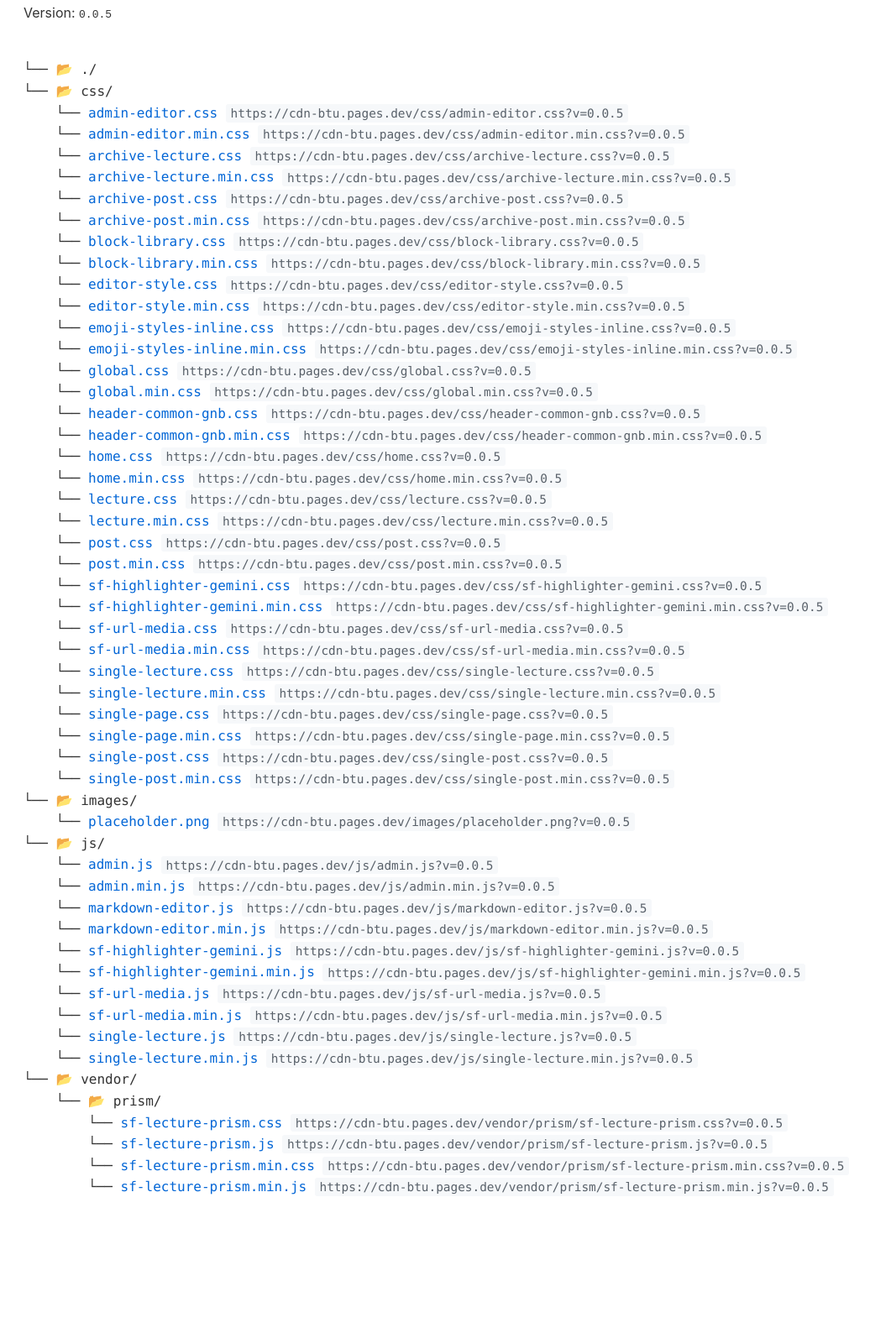
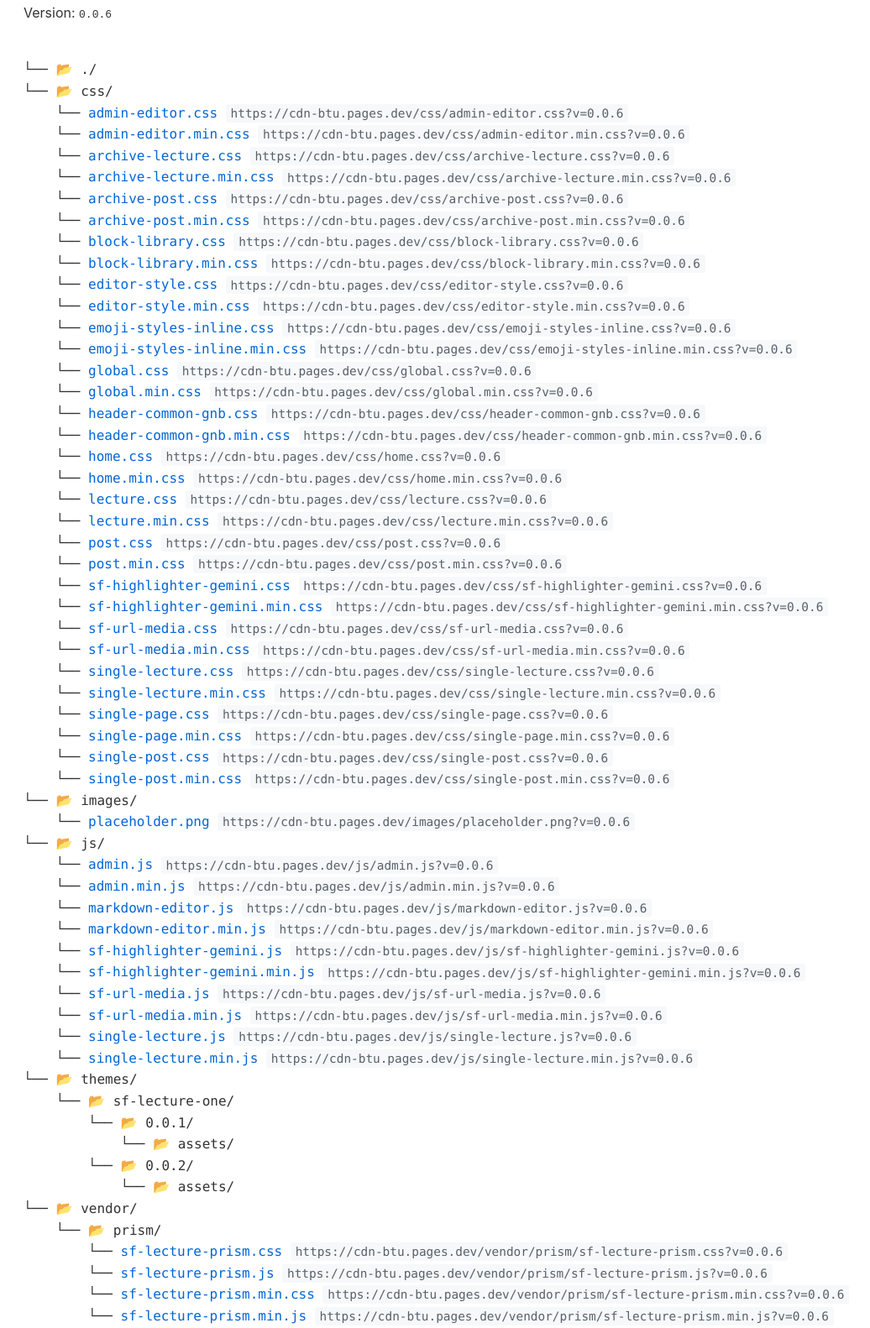
Before and after one commit to sfadani6/cdn, a plain HTML site: page index.html in a window 1280 px wide. Shown: the part 131-1713 px from the top of the page at 84% size, without its empty margins (12-1048 px from the left). Before the commit the page ends 1624 px from the top, so only its background shows below. Drawn offline with Linux system fonts and the light colour scheme.

Commit message:
sf-lecture-one 업데이트 (2025-09-21 11:38:08)

```diff
--- a/index.html
+++ b/index.html
@@ -3,7 +3,7 @@
 <head>
     <meta charset="UTF-8">
     <meta name="viewport" content="width=device-width, initial-scale=1.0">
-    <title>CDN File Index (v0.0.5)</title>
+    <title>CDN File Index (v0.0.6)</title>
     <style>
         body { font-family: Menlo, Monaco, Consolas, "Courier New", monospace; line-height: 1.6; padding: 2em; color: #333; }
         h1, p { font-family: -apple-system, BlinkMacSystemFont, "Segoe UI", Roboto, Helvetica, Arial, sans-serif; }
@@ -15,61 +15,67 @@
 </head>
 <body>
     <h1>CDN File Index</h1>
-    <p>Version: <code>0.0.5</code></p>
+    <p>Version: <code>0.0.6</code></p>
     <div class="tree">
 └── 📂 ./
 └── 📂 css/
-    └── <a href="https://cdn-btu.pages.dev/css/admin-editor.css?v=0.0.5" target="_blank">admin-editor.css</a> <span class="url">https://cdn-btu.pages.dev/css/admin-editor.css?v=0.0.5</span>
-    └── <a href="https://cdn-btu.pages.dev/css/admin-editor.min.css?v=0.0.5" target="_blank">admin-editor.min.css</a> <span class="url">https://cdn-btu.pages.dev/css/admin-editor.min.css?v=0.0.5</span>
-    └── <a href="https://cdn-btu.pages.dev/css/archive-lecture.css?v=0.0.5" target="_blank">archive-lecture.css</a> <span class="url">https://cdn-btu.pages.dev/css/archive-lecture.css?v=0.0.5</span>
-    └── <a href="https://cdn-btu.pages.dev/css/archive-lecture.min.css?v=0.0.5" target="_blank">archive-lecture.min.css</a> <span class="url">https://cdn-btu.pages.dev/css/archive-lecture.min.css?v=0.0.5</span>
-    └── <a href="https://cdn-btu.pages.dev/css/archive-post.css?v=0.0.5" target="_blank">archive-post.css</a> <span class="url">https://cdn-btu.pages.dev/css/archive-post.css?v=0.0.5</span>
-    └── <a href="https://cdn-btu.pages.dev/css/archive-post.min.css?v=0.0.5" target="_blank">archive-post.min.css</a> <span class="url">https://cdn-btu.pages.dev/css/archive-post.min.css?v=0.0.5</span>
-    └── <a href="https://cdn-btu.pages.dev/css/block-library.css?v=0.0.5" target="_blank">block-library.css</a> <span class="url">https://cdn-btu.pages.dev/css/block-library.css?v=0.0.5</span>
-    └── <a href="https://cdn-btu.pages.dev/css/block-library.min.css?v=0.0.5" target="_blank">block-library.min.css</a> <span class="url">https://cdn-btu.pages.dev/css/block-library.min.css?v=0.0.5</span>
-    └── <a href="https://cdn-btu.pages.dev/css/editor-style.css?v=0.0.5" target="_blank">editor-style.css</a> <span class="url">https://cdn-btu.pages.dev/css/editor-style.css?v=0.0.5</span>
-    └── <a href="https://cdn-btu.pages.dev/css/editor-style.min.css?v=0.0.5" target="_blank">editor-style.min.css</a> <span class="url">https://cdn-btu.pages.dev/css/editor-style.min.css?v=0.0.5</span>
-    └── <a href="https://cdn-btu.pages.dev/css/emoji-styles-inline.css?v=0.0.5" target="_blank">emoji-styles-inline.css</a> <span class="url">https://cdn-btu.pages.dev/css/emoji-styles-inline.css?v=0.0.5</span>
-    └── <a href="https://cdn-btu.pages.dev/css/emoji-styles-inline.min.css?v=0.0.5" target="_blank">emoji-styles-inline.min.css</a> <span class="url">https://cdn-btu.pages.dev/css/emoji-styles-inline.min.css?v=0.0.5</span>
-    └── <a href="https://cdn-btu.pages.dev/css/global.css?v=0.0.5" target="_blank">global.css</a> <span class="url">https://cdn-btu.pages.dev/css/global.css?v=0.0.5</span>
-    └── <a href="https://cdn-btu.pages.dev/css/global.min.css?v=0.0.5" target="_blank">global.min.css</a> <span class="url">https://cdn-btu.pages.dev/css/global.min.css?v=0.0.5</span>
-    └── <a href="https://cdn-btu.pages.dev/css/header-common-gnb.css?v=0.0.5" target="_blank">header-common-gnb.css</a> <span class="url">https://cdn-btu.pages.dev/css/header-common-gnb.css?v=0.0.5</span>
-    └── <a href="https://cdn-btu.pages.dev/css/header-common-gnb.min.css?v=0.0.5" target="_blank">header-common-gnb.min.css</a> <span class="url">https://cdn-btu.pages.dev/css/header-common-gnb.min.css?v=0.0.5</span>
-    └── <a href="https://cdn-btu.pages.dev/css/home.css?v=0.0.5" target="_blank">home.css</a> <span class="url">https://cdn-btu.pages.dev/css/home.css?v=0.0.5</span>
-    └── <a href="https://cdn-btu.pages.dev/css/home.min.css?v=0.0.5" target="_blank">home.min.css</a> <span class="url">https://cdn-btu.pages.dev/css/home.min.css?v=0.0.5</span>
-    └── <a href="https://cdn-btu.pages.dev/css/lecture.css?v=0.0.5" target="_blank">lecture.css</a> <span class="url">https://cdn-btu.pages.dev/css/lecture.css?v=0.0.5</span>
-    └── <a href="https://cdn-btu.pages.dev/css/lecture.min.css?v=0.0.5" target="_blank">lecture.min.css</a> <span class="url">https://cdn-btu.pages.dev/css/lecture.min.css?v=0.0.5</span>
-    └── <a href="https://cdn-btu.pages.dev/css/post.css?v=0.0.5" target="_blank">post.css</a> <span class="url">https://cdn-btu.pages.dev/css/post.css?v=0.0.5</span>
-    └── <a href="https://cdn-btu.pages.dev/css/post.min.css?v=0.0.5" target="_blank">post.min.css</a> <span class="url">https://cdn-btu.pages.dev/css/post.min.css?v=0.0.5</span>
-    └── <a href="https://cdn-btu.pages.dev/css/sf-highlighter-gemini.css?v=0.0.5" target="_blank">sf-highlighter-gemini.css</a> <span class="url">https://cdn-btu.pages.dev/css/sf-highlighter-gemini.css?v=0.0.5</span>
-    └── <a href="https://cdn-btu.pages.dev/css/sf-highlighter-gemini.min.css?v=0.0.5" target="_blank">sf-highlighter-gemini.min.css</a> <span class="url">https://cdn-btu.pages.dev/css/sf-highlighter-gemini.min.css?v=0.0.5</span>
-    └── <a href="https://cdn-btu.pages.dev/css/sf-url-media.css?v=0.0.5" target="_blank">sf-url-media.css</a> <span class="url">https://cdn-btu.pages.dev/css/sf-url-media.css?v=0.0.5</span>
-    └── <a href="https://cdn-btu.pages.dev/css/sf-url-media.min.css?v=0.0.5" target="_blank">sf-url-media.min.css</a> <span class="url">https://cdn-btu.pages.dev/css/sf-url-media.min.css?v=0.0.5</span>
-    └── <a href="https://cdn-btu.pages.dev/css/single-lecture.css?v=0.0.5" target="_blank">single-lecture.css</a> <span class="url">https://cdn-btu.pages.dev/css/single-lecture.css?v=0.0.5</span>
-    └── <a href="https://cdn-btu.pages.dev/css/single-lecture.min.css?v=0.0.5" target="_blank">single-lecture.min.css</a> <span class="url">https://cdn-btu.pages.dev/css/single-lecture.min.css?v=0.0.5</span>
-    └── <a href="https://cdn-btu.pages.dev/css/single-page.css?v=0.0.5" target="_blank">single-page.css</a> <span class="url">https://cdn-btu.pages.dev/css/single-page.css?v=0.0.5</span>
-    └── <a href="https://cdn-btu.pages.dev/css/single-page.min.css?v=0.0.5" target="_blank">single-page.min.css</a> <span class="url">https://cdn-btu.pages.dev/css/single-page.min.css?v=0.0.5</span>
-    └── <a href="https://cdn-btu.pages.dev/css/single-post.css?v=0.0.5" target="_blank">single-post.css</a> <span class="url">https://cdn-btu.pages.dev/css/single-post.css?v=0.0.5</span>
-    └── <a href="https://cdn-btu.pages.dev/css/single-post.min.css?v=0.0.5" target="_blank">single-post.min.css</a> <span class="url">https://cdn-btu.pages.dev/css/single-post.min.css?v=0.0.5</span>
+    └── <a href="https://cdn-btu.pages.dev/css/admin-editor.css?v=0.0.6" target="_blank">admin-editor.css</a> <span class="url">https://cdn-btu.pages.dev/css/admin-editor.css?v=0.0.6</span>
+    └── <a href="https://cdn-btu.pages.dev/css/admin-editor.min.css?v=0.0.6" target="_blank">admin-editor.min.css</a> <span class="url">https://cdn-btu.pages.dev/css/admin-editor.min.css?v=0.0.6</span>
+    └── <a href="https://cdn-btu.pages.dev/css/archive-lecture.css?v=0.0.6" target="_blank">archive-lecture.css</a> <span class="url">https://cdn-btu.pages.dev/css/archive-lecture.css?v=0.0.6</span>
+    └── <a href="https://cdn-btu.pages.dev/css/archive-lecture.min.css?v=0.0.6" target="_blank">archive-lecture.min.css</a> <span class="url">https://cdn-btu.pages.dev/css/archive-lecture.min.css?v=0.0.6</span>
+    └── <a href="https://cdn-btu.pages.dev/css/archive-post.css?v=0.0.6" target="_blank">archive-post.css</a> <span class="url">https://cdn-btu.pages.dev/css/archive-post.css?v=0.0.6</span>
+    └── <a href="https://cdn-btu.pages.dev/css/archive-post.min.css?v=0.0.6" target="_blank">archive-post.min.css</a> <span class="url">https://cdn-btu.pages.dev/css/archive-post.min.css?v=0.0.6</span>
+    └── <a href="https://cdn-btu.pages.dev/css/block-library.css?v=0.0.6" target="_blank">block-library.css</a> <span class="url">https://cdn-btu.pages.dev/css/block-library.css?v=0.0.6</span>
+    └── <a href="https://cdn-btu.pages.dev/css/block-library.min.css?v=0.0.6" target="_blank">block-library.min.css</a> <span class="url">https://cdn-btu.pages.dev/css/block-library.min.css?v=0.0.6</span>
+    └── <a href="https://cdn-btu.pages.dev/css/editor-style.css?v=0.0.6" target="_blank">editor-style.css</a> <span class="url">https://cdn-btu.pages.dev/css/editor-style.css?v=0.0.6</span>
+    └── <a href="https://cdn-btu.pages.dev/css/editor-style.min.css?v=0.0.6" target="_blank">editor-style.min.css</a> <span class="url">https://cdn-btu.pages.dev/css/editor-style.min.css?v=0.0.6</span>
+    └── <a href="https://cdn-btu.pages.dev/css/emoji-styles-inline.css?v=0.0.6" target="_blank">emoji-styles-inline.css</a> <span class="url">https://cdn-btu.pages.dev/css/emoji-styles-inline.css?v=0.0.6</span>
+    └── <a href="https://cdn-btu.pages.dev/css/emoji-styles-inline.min.css?v=0.0.6" target="_blank">emoji-styles-inline.min.css</a> <span class="url">https://cdn-btu.pages.dev/css/emoji-styles-inline.min.css?v=0.0.6</span>
+    └── <a href="https://cdn-btu.pages.dev/css/global.css?v=0.0.6" target="_blank">global.css</a> <span class="url">https://cdn-btu.pages.dev/css/global.css?v=0.0.6</span>
+    └── <a href="https://cdn-btu.pages.dev/css/global.min.css?v=0.0.6" target="_blank">global.min.css</a> <span class="url">https://cdn-btu.pages.dev/css/global.min.css?v=0.0.6</span>
+    └── <a href="https://cdn-btu.pages.dev/css/header-common-gnb.css?v=0.0.6" target="_blank">header-common-gnb.css</a> <span class="url">https://cdn-btu.pages.dev/css/header-common-gnb.css?v=0.0.6</span>
+    └── <a href="https://cdn-btu.pages.dev/css/header-common-gnb.min.css?v=0.0.6" target="_blank">header-common-gnb.min.css</a> <span class="url">https://cdn-btu.pages.dev/css/header-common-gnb.min.css?v=0.0.6</span>
+    └── <a href="https://cdn-btu.pages.dev/css/home.css?v=0.0.6" target="_blank">home.css</a> <span class="url">https://cdn-btu.pages.dev/css/home.css?v=0.0.6</span>
+    └── <a href="https://cdn-btu.pages.dev/css/home.min.css?v=0.0.6" target="_blank">home.min.css</a> <span class="url">https://cdn-btu.pages.dev/css/home.min.css?v=0.0.6</span>
+    └── <a href="https://cdn-btu.pages.dev/css/lecture.css?v=0.0.6" target="_blank">lecture.css</a> <span class="url">https://cdn-btu.pages.dev/css/lecture.css?v=0.0.6</span>
+    └── <a href="https://cdn-btu.pages.dev/css/lecture.min.css?v=0.0.6" target="_blank">lecture.min.css</a> <span class="url">https://cdn-btu.pages.dev/css/lecture.min.css?v=0.0.6</span>
+    └── <a href="https://cdn-btu.pages.dev/css/post.css?v=0.0.6" target="_blank">post.css</a> <span class="url">https://cdn-btu.pages.dev/css/post.css?v=0.0.6</span>
+    └── <a href="https://cdn-btu.pages.dev/css/post.min.css?v=0.0.6" target="_blank">post.min.css</a> <span class="url">https://cdn-btu.pages.dev/css/post.min.css?v=0.0.6</span>
+    └── <a href="https://cdn-btu.pages.dev/css/sf-highlighter-gemini.css?v=0.0.6" target="_blank">sf-highlighter-gemini.css</a> <span class="url">https://cdn-btu.pages.dev/css/sf-highlighter-gemini.css?v=0.0.6</span>
+    └── <a href="https://cdn-btu.pages.dev/css/sf-highlighter-gemini.min.css?v=0.0.6" target="_blank">sf-highlighter-gemini.min.css</a> <span class="url">https://cdn-btu.pages.dev/css/sf-highlighter-gemini.min.css?v=0.0.6</span>
+    └── <a href="https://cdn-btu.pages.dev/css/sf-url-media.css?v=0.0.6" target="_blank">sf-url-media.css</a> <span class="url">https://cdn-btu.pages.dev/css/sf-url-media.css?v=0.0.6</span>
+    └── <a href="https://cdn-btu.pages.dev/css/sf-url-media.min.css?v=0.0.6" target="_blank">sf-url-media.min.css</a> <span class="url">https://cdn-btu.pages.dev/css/sf-url-media.min.css?v=0.0.6</span>
+    └── <a href="https://cdn-btu.pages.dev/css/single-lecture.css?v=0.0.6" target="_blank">single-lecture.css</a> <span class="url">https://cdn-btu.pages.dev/css/single-lecture.css?v=0.0.6</span>
+    └── <a href="https://cdn-btu.pages.dev/css/single-lecture.min.css?v=0.0.6" target="_blank">single-lecture.min.css</a> <span class="url">https://cdn-btu.pages.dev/css/single-lecture.min.css?v=0.0.6</span>
+    └── <a href="https://cdn-btu.pages.dev/css/single-page.css?v=0.0.6" target="_blank">single-page.css</a> <span class="url">https://cdn-btu.pages.dev/css/single-page.css?v=0.0.6</span>
+    └── <a href="https://cdn-btu.pages.dev/css/single-page.min.css?v=0.0.6" target="_blank">single-page.min.css</a> <span class="url">https://cdn-btu.pages.dev/css/single-page.min.css?v=0.0.6</span>
+    └── <a href="https://cdn-btu.pages.dev/css/single-post.css?v=0.0.6" target="_blank">single-post.css</a> <span class="url">https://cdn-btu.pages.dev/css/single-post.css?v=0.0.6</span>
+    └── <a href="https://cdn-btu.pages.dev/css/single-post.min.css?v=0.0.6" target="_blank">single-post.min.css</a> <span class="url">https://cdn-btu.pages.dev/css/single-post.min.css?v=0.0.6</span>
 └── 📂 images/
-    └── <a href="https://cdn-btu.pages.dev/images/placeholder.png?v=0.0.5" target="_blank">placeholder.png</a> <span class="url">https://cdn-btu.pages.dev/images/placeholder.png?v=0.0.5</span>
+    └── <a href="https://cdn-btu.pages.dev/images/placeholder.png?v=0.0.6" target="_blank">placeholder.png</a> <span class="url">https://cdn-btu.pages.dev/images/placeholder.png?v=0.0.6</span>
 └── 📂 js/
-    └── <a href="https://cdn-btu.pages.dev/js/admin.js?v=0.0.5" target="_blank">admin.js</a> <span class="url">https://cdn-btu.pages.dev/js/admin.js?v=0.0.5</span>
-    └── <a href="https://cdn-btu.pages.dev/js/admin.min.js?v=0.0.5" target="_blank">admin.min.js</a> <span class="url">https://cdn-btu.pages.dev/js/admin.min.js?v=0.0.5</span>
-    └── <a href="https://cdn-btu.pages.dev/js/markdown-editor.js?v=0.0.5" target="_blank">markdown-editor.js</a> <span class="url">https://cdn-btu.pages.dev/js/markdown-editor.js?v=0.0.5</span>
-    └── <a href="https://cdn-btu.pages.dev/js/markdown-editor.min.js?v=0.0.5" target="_blank">markdown-editor.min.js</a> <span class="url">https://cdn-btu.pages.dev/js/markdown-editor.min.js?v=0.0.5</span>
-    └── <a href="https://cdn-btu.pages.dev/js/sf-highlighter-gemini.js?v=0.0.5" target="_blank">sf-highlighter-gemini.js</a> <span class="url">https://cdn-btu.pages.dev/js/sf-highlighter-gemini.js?v=0.0.5</span>
-    └── <a href="https://cdn-btu.pages.dev/js/sf-highlighter-gemini.min.js?v=0.0.5" target="_blank">sf-highlighter-gemini.min.js</a> <span class="url">https://cdn-btu.pages.dev/js/sf-highlighter-gemini.min.js?v=0.0.5</span>
-    └── <a href="https://cdn-btu.pages.dev/js/sf-url-media.js?v=0.0.5" target="_blank">sf-url-media.js</a> <span class="url">https://cdn-btu.pages.dev/js/sf-url-media.js?v=0.0.5</span>
-    └── <a href="https://cdn-btu.pages.dev/js/sf-url-media.min.js?v=0.0.5" target="_blank">sf-url-media.min.js</a> <span class="url">https://cdn-btu.pages.dev/js/sf-url-media.min.js?v=0.0.5</span>
-    └── <a href="https://cdn-btu.pages.dev/js/single-lecture.js?v=0.0.5" target="_blank">single-lecture.js</a> <span class="url">https://cdn-btu.pages.dev/js/single-lecture.js?v=0.0.5</span>
-    └── <a href="https://cdn-btu.pages.dev/js/single-lecture.min.js?v=0.0.5" target="_blank">single-lecture.min.js</a> <span class="url">https://cdn-btu.pages.dev/js/single-lecture.min.js?v=0.0.5</span>
+    └── <a href="https://cdn-btu.pages.dev/js/admin.js?v=0.0.6" target="_blank">admin.js</a> <span class="url">https://cdn-btu.pages.dev/js/admin.js?v=0.0.6</span>
+    └── <a href="https://cdn-btu.pages.dev/js/admin.min.js?v=0.0.6" target="_blank">admin.min.js</a> <span class="url">https://cdn-btu.pages.dev/js/admin.min.js?v=0.0.6</span>
+    └── <a href="https://cdn-btu.pages.dev/js/markdown-editor.js?v=0.0.6" target="_blank">markdown-editor.js</a> <span class="url">https://cdn-btu.pages.dev/js/markdown-editor.js?v=0.0.6</span>
+    └── <a href="https://cdn-btu.pages.dev/js/markdown-editor.min.js?v=0.0.6" target="_blank">markdown-editor.min.js</a> <span class="url">https://cdn-btu.pages.dev/js/markdown-editor.min.js?v=0.0.6</span>
+    └── <a href="https://cdn-btu.pages.dev/js/sf-highlighter-gemini.js?v=0.0.6" target="_blank">sf-highlighter-gemini.js</a> <span class="url">https://cdn-btu.pages.dev/js/sf-highlighter-gemini.js?v=0.0.6</span>
+    └── <a href="https://cdn-btu.pages.dev/js/sf-highlighter-gemini.min.js?v=0.0.6" target="_blank">sf-highlighter-gemini.min.js</a> <span class="url">https://cdn-btu.pages.dev/js/sf-highlighter-gemini.min.js?v=0.0.6</span>
+    └── <a href="https://cdn-btu.pages.dev/js/sf-url-media.js?v=0.0.6" target="_blank">sf-url-media.js</a> <span class="url">https://cdn-btu.pages.dev/js/sf-url-media.js?v=0.0.6</span>
+    └── <a href="https://cdn-btu.pages.dev/js/sf-url-media.min.js?v=0.0.6" target="_blank">sf-url-media.min.js</a> <span class="url">https://cdn-btu.pages.dev/js/sf-url-media.min.js?v=0.0.6</span>
+    └── <a href="https://cdn-btu.pages.dev/js/single-lecture.js?v=0.0.6" target="_blank">single-lecture.js</a> <span class="url">https://cdn-btu.pages.dev/js/single-lecture.js?v=0.0.6</span>
+    └── <a href="https://cdn-btu.pages.dev/js/single-lecture.min.js?v=0.0.6" target="_blank">single-lecture.min.js</a> <span class="url">https://cdn-btu.pages.dev/js/single-lecture.min.js?v=0.0.6</span>
+└── 📂 themes/
+    └── 📂 sf-lecture-one/
+        └── 📂 0.0.1/
+            └── 📂 assets/
+        └── 📂 0.0.2/
+            └── 📂 assets/
 └── 📂 vendor/
     └── 📂 prism/
-        └── <a href="https://cdn-btu.pages.dev/vendor/prism/sf-lecture-prism.css?v=0.0.5" target="_blank">sf-lecture-prism.css</a> <span class="url">https://cdn-btu.pages.dev/vendor/prism/sf-lecture-prism.css?v=0.0.5</span>
-        └── <a href="https://cdn-btu.pages.dev/vendor/prism/sf-lecture-prism.js?v=0.0.5" target="_blank">sf-lecture-prism.js</a> <span class="url">https://cdn-btu.pages.dev/vendor/prism/sf-lecture-prism.js?v=0.0.5</span>
-        └── <a href="https://cdn-btu.pages.dev/vendor/prism/sf-lecture-prism.min.css?v=0.0.5" target="_blank">sf-lecture-prism.min.css</a> <span class="url">https://cdn-btu.pages.dev/vendor/prism/sf-lecture-prism.min.css?v=0.0.5</span>
-        └── <a href="https://cdn-btu.pages.dev/vendor/prism/sf-lecture-prism.min.js?v=0.0.5" target="_blank">sf-lecture-prism.min.js</a> <span class="url">https://cdn-btu.pages.dev/vendor/prism/sf-lecture-prism.min.js?v=0.0.5</span>
+        └── <a href="https://cdn-btu.pages.dev/vendor/prism/sf-lecture-prism.css?v=0.0.6" target="_blank">sf-lecture-prism.css</a> <span class="url">https://cdn-btu.pages.dev/vendor/prism/sf-lecture-prism.css?v=0.0.6</span>
+        └── <a href="https://cdn-btu.pages.dev/vendor/prism/sf-lecture-prism.js?v=0.0.6" target="_blank">sf-lecture-prism.js</a> <span class="url">https://cdn-btu.pages.dev/vendor/prism/sf-lecture-prism.js?v=0.0.6</span>
+        └── <a href="https://cdn-btu.pages.dev/vendor/prism/sf-lecture-prism.min.css?v=0.0.6" target="_blank">sf-lecture-prism.min.css</a> <span class="url">https://cdn-btu.pages.dev/vendor/prism/sf-lecture-prism.min.css?v=0.0.6</span>
+        └── <a href="https://cdn-btu.pages.dev/vendor/prism/sf-lecture-prism.min.js?v=0.0.6" target="_blank">sf-lecture-prism.min.js</a> <span class="url">https://cdn-btu.pages.dev/vendor/prism/sf-lecture-prism.min.js?v=0.0.6</span>
     </div>
 </body>
 </html>
```
Also changed, not shown: 1 other file.
